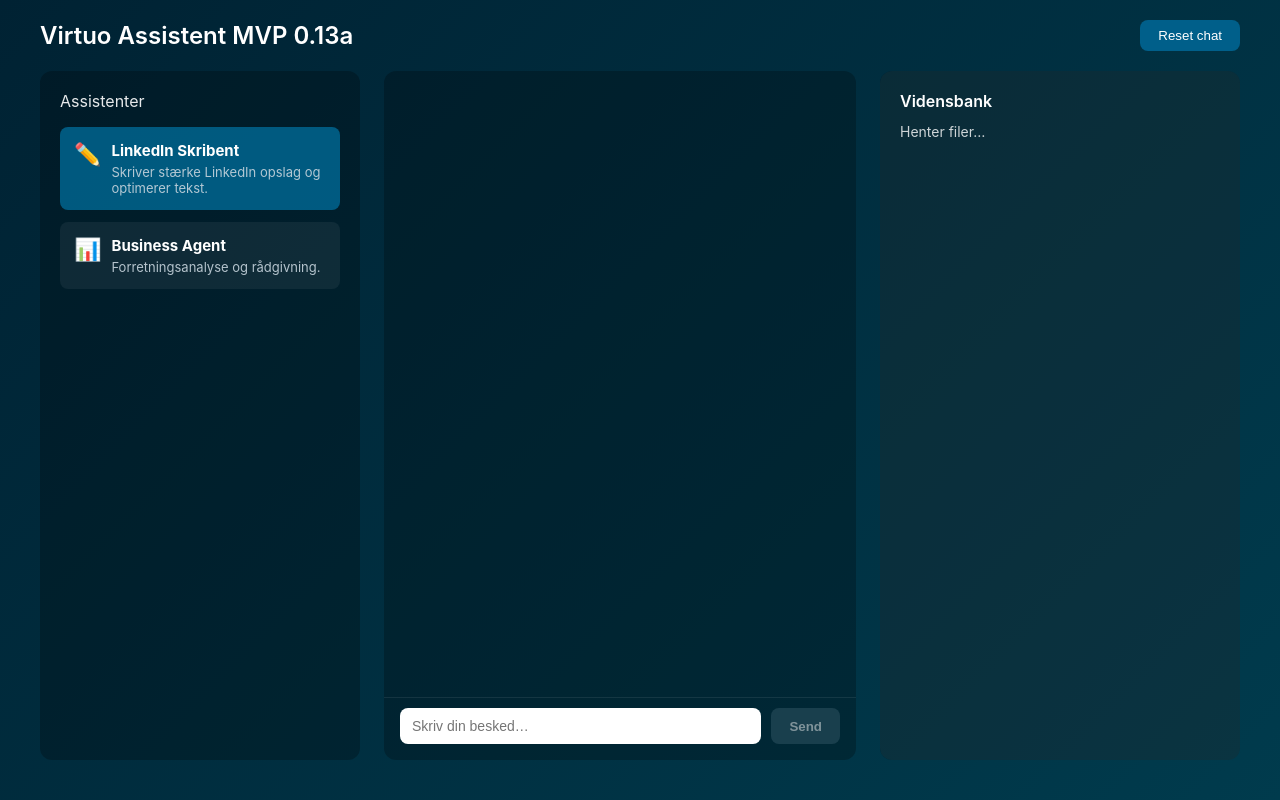
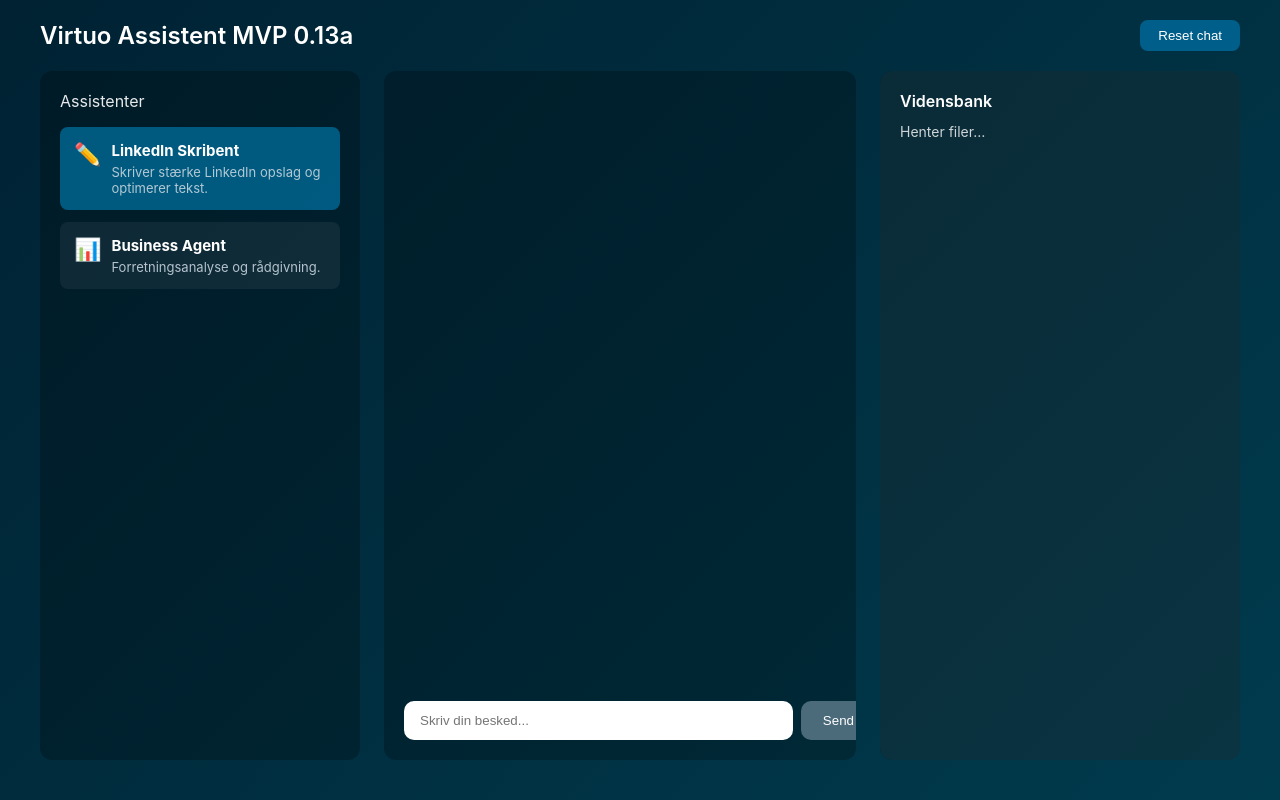
Before and after one commit to JacobHonore1/zaxis-agentchat, a Next.js app: page / in a window 1280 px wide. Built offline with nearby package versions, Linux system fonts and the light colour scheme.

Commit message:
Update ChatPane.tsx

```diff
--- a/components/ChatPane.tsx
+++ b/components/ChatPane.tsx
@@ -1,177 +1,155 @@
 "use client";
 
-import { useEffect, useRef, useState } from "react";
-
-type ChatMessage = {
-  role: "user" | "assistant";
-  content: string;
-};
+import { useState, useRef, useEffect } from "react";
 
 export default function ChatPane() {
-  const [messages, setMessages] = useState<ChatMessage[]>([]);
+  const [messages, setMessages] = useState<{ role: string; content: string }[]>([]);
   const [input, setInput] = useState("");
-  const [thinking, setThinking] = useState(false);
-  const scrollRef = useRef<HTMLDivElement | null>(null);
+  const [isThinking, setIsThinking] = useState(false);
+  const chatRef = useRef<HTMLDivElement>(null);
+
+  const sendMessage = async () => {
+    if (!input.trim()) return;
+
+    const userMessage = { role: "user", content: input };
+    setMessages((prev) => [...prev, userMessage]);
+    setInput("");
+
+    setIsThinking(true);
+
+    // Simulerer assistentsvar (din API kommer her normalt)
+    setTimeout(() => {
+      setMessages((prev) => [
+        ...prev,
+        { role: "assistant", content: "Tak for din besked. Hvordan kan jeg hjælpe?" },
+      ]);
+      setIsThinking(false);
+    }, 1600);
+  };
 
   useEffect(() => {
-    if (scrollRef.current) {
-      scrollRef.current.scrollTop = scrollRef.current.scrollHeight;
+    if (chatRef.current) {
+      chatRef.current.scrollTop = chatRef.current.scrollHeight;
     }
-  }, [messages, thinking]);
-
-  async function sendMessage() {
-    const trimmed = input.trim();
-    if (!trimmed || thinking) return;
-
-    const userMessage: ChatMessage = { role: "user", content: trimmed };
-    setMessages((prev) => [...prev, userMessage]);
-    setInput("");
-    setThinking(true);
-
-    try {
-      const res = await fetch("/api/chat", {
-        method: "POST",
-        headers: { "Content-Type": "application/json" },
-        body: JSON.stringify({ message: trimmed }),
-      });
-
-      const data = await res.json();
-      const replyText =
-        data.reply || "Jeg modtog ikke noget brugbart svar fra serveren.";
-
-      const assistantMessage: ChatMessage = {
-        role: "assistant",
-        content: replyText,
-      };
-
-      setMessages((prev) => [...prev, assistantMessage]);
-    } catch (err) {
-      setMessages((prev) => [
-        ...prev,
-        {
-          role: "assistant",
-          content: "Der opstod en fejl i kommunikationen med serveren.",
-        },
-      ]);
-    } finally {
-      setThinking(false);
-    }
-  }
-
-  function handleKeyDown(e: React.KeyboardEvent<HTMLInputElement>) {
-    if (e.key === "Enter") {
-      e.preventDefault();
-      sendMessage();
-    }
-  }
-
-  const canSend = input.trim().length > 0 && !thinking;
+  }, [messages, isThinking]);
 
   return (
     <div
       style={{
-        flex: 1,
+        width: "100%",
+        height: "100%",
+        padding: "20px",
         display: "flex",
         flexDirection: "column",
-        height: "100%",
       }}
     >
-      {/* Beskeder */}
       <div
-        ref={scrollRef}
+        ref={chatRef}
         style={{
           flex: 1,
           overflowY: "auto",
-          padding: 20,
-          paddingRight: 16,
+          paddingRight: "8px",
         }}
       >
         {messages.map((msg, index) => (
           <div
             key={index}
             style={{
-              marginBottom: 14,
-              maxWidth: "75%",
+              backgroundColor:
+                msg.role === "assistant"
+                  ? "rgba(255,255,255,0.08)"
+                  : "rgba(255,255,255,0.12)",
+              color: "#fff",
+              borderRadius: "12px",
+              padding: "12px 16px",
+              marginBottom: "12px",
+              maxWidth: "80%",
             }}
           >
-            <div
-              style={{
-                backgroundColor:
-                  msg.role === "user"
-                    ? "rgba(255,255,255,0.14)"
-                    : "rgba(0,0,0,0.35)",
-                padding: 12,
-                borderRadius: 8,
-                color: "#fff",
-              }}
-            >
-              <strong
-                style={{
-                  fontSize: 12,
-                  opacity: 0.7,
-                  marginBottom: 4,
-                  display: "block",
-                }}
-              >
-                {msg.role === "user" ? "Bruger" : "Assistent"}
-              </strong>
-              <div style={{ fontSize: 14 }}>{msg.content}</div>
-            </div>
+            <strong style={{ opacity: 0.8 }}>
+              {msg.role === "assistant" ? "Assistent" : "Bruger"}
+            </strong>
+            <div style={{ marginTop: "4px" }}>{msg.content}</div>
           </div>
         ))}
 
-        {thinking && (
+        {isThinking && (
           <div
             style={{
-              marginTop: 8,
-              fontStyle: "italic",
-              fontSize: 13,
+              backgroundColor: "rgba(255,255,255,0.08)",
               color: "#fff",
-              opacity: 0.75,
+              borderRadius: "12px",
+              padding: "12px 16px",
+              marginBottom: "12px",
+              width: "120px",
+              display: "flex",
+              flexDirection: "column",
+              gap: "6px",
             }}
           >
-            Assistenten skriver…
+            <strong style={{ opacity: 0.8 }}>Assistenten skriver</strong>
+
+            {/* Tre animerede prikker */}
+            <div
+              style={{
+                display: "flex",
+                gap: "6px",
+                alignItems: "center",
+                justifyContent: "flex-start",
+              }}
+            >
+              {[0, 1, 2].map((i) => (
+                <span
+                  key={i}
+                  style={{
+                    width: "8px",
+                    height: "8px",
+                    borderRadius: "50%",
+                    backgroundColor: "#fff",
+                    opacity: 0.7,
+                    animation: `dotPulse 1.4s infinite ease-in-out`,
+                    animationDelay: `${i * 0.2}s`,
+                  }}
+                />
+              ))}
+            </div>
+
+            {/* Animation keyframes */}
+            <style jsx>{`
+              @keyframes dotPulse {
+                0% { opacity: 0.2; transform: translateY(0); }
+                50% { opacity: 1; transform: translateY(-3px); }
+                100% { opacity: 0.2; transform: translateY(0); }
+              }
+            `}</style>
           </div>
         )}
       </div>
 
-      {/* Inputlinje */}
-      <div
-        style={{
-          padding: 16,
-          paddingTop: 10,
-          display: "flex",
-          gap: 10,
-          borderTop: "1px solid rgba(255,255,255,0.08)",
-        }}
-      >
+      {/* Input række */}
+      <div style={{ display: "flex", gap: "8px", marginTop: "10px" }}>
         <input
           value={input}
           onChange={(e) => setInput(e.target.value)}
-          onKeyDown={handleKeyDown}
-          placeholder="Skriv din besked…"
+          placeholder="Skriv din besked..."
           style={{
             flex: 1,
-            padding: "10px 12px",
-            borderRadius: 8,
+            padding: "12px 16px",
+            borderRadius: "10px",
             border: "none",
-            outline: "none",
-            fontSize: 14,
           }}
         />
 
         <button
           onClick={sendMessage}
-          disabled={!canSend}
+          disabled={!input.trim()}
           style={{
-            padding: "10px 18px",
-            borderRadius: 8,
+            backgroundColor: input.trim() ? "#0077aa" : "#4b6b7a",
+            color: "#fff",
+            padding: "10px 22px",
+            borderRadius: "10px",
             border: "none",
-            fontWeight: 600,
-            backgroundColor: canSend ? "#0096d6" : "#335766",
-            color: "#fff",
-            cursor: canSend ? "pointer" : "not-allowed",
-            opacity: canSend ? 1 : 0.5,
+            cursor: input.trim() ? "pointer" : "default",
           }}
         >
           Send
```
